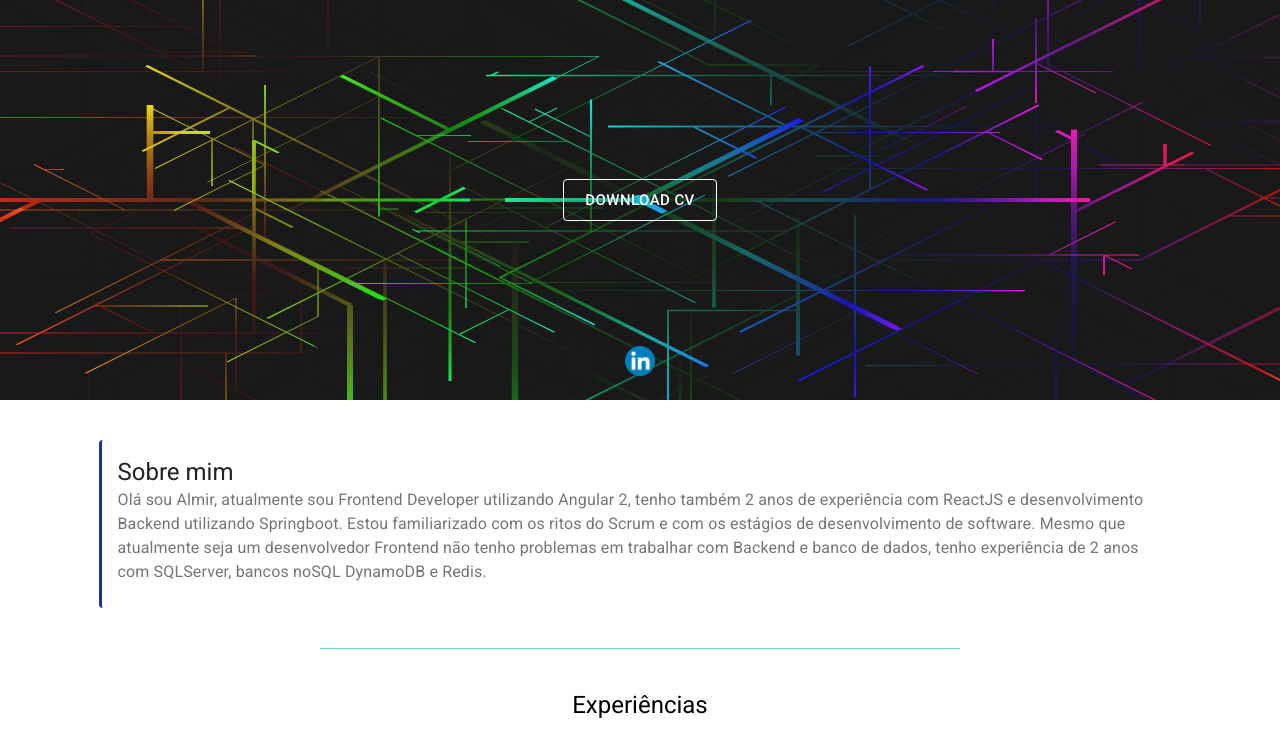
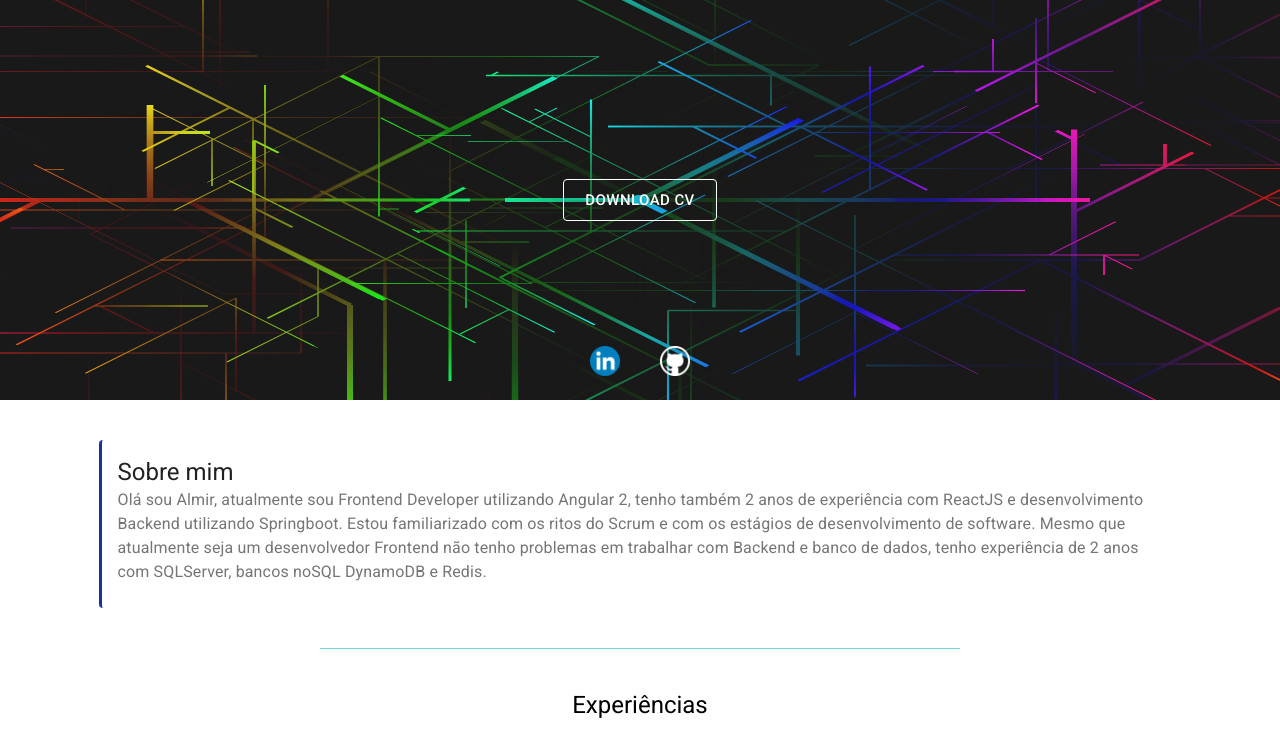
Before and after one commit to almirph/my-cv, a React (Create React App) app: page / in a window 1280 px wide. Shown: the top 739 px of the page. Built offline with nearby package versions, Linux system fonts and the light colour scheme.

Commit message:
link github

```diff
--- a/src/components/DownloadCard/DownloadCard.js
+++ b/src/components/DownloadCard/DownloadCard.js
@@ -22,18 +22,25 @@ export const DownloadCard = () => {
           DOWNLOAD CV
         </Button>
       </a>
-
+      <div className={classes.linkLogos}>
         <a
-        className={classes.linkLinkedin}
           href="https://www.linkedin.com/in/almir-arruda-070408156/"
           target="_blank"
         >
           <img
-          className={classes.imagemLinkedin}
+            className={classes.imagemLogo}
             src="/imagens/logo-linkedin.png"
             alt="linkedin"
           />
         </a>
+        <a href="https://github.com/almirph" target="_blank">
+          <img
+            className={classes.imagemLogo}
+            src="/imagens/logo-github.png"
+            alt="github"
+          />
+        </a>
+      </div>
     </div>
   );
 };
--- a/src/components/DownloadCard/style.js
+++ b/src/components/DownloadCard/style.js
@@ -19,13 +19,15 @@ export const useStyles = makeStyles({
     color: "#ffffff",
     borderColor: "#ffffff",
   },
-  imagemLinkedin: {
+  imagemLogo: {
     width: "30px",
+    margin: "0 20px",
   },
-  linkLinkedin: {
-    width: "30px",
+  linkLogos: {
     position: "absolute",
     bottom: 0,
     margin: "20px",
+    display: "flex",
+    justifyContent: "center",
   },
 });
```
Also changed, not shown: public/imagens/logo-github.png (added). Lines whose indentation alone changed are shown as unchanged.
